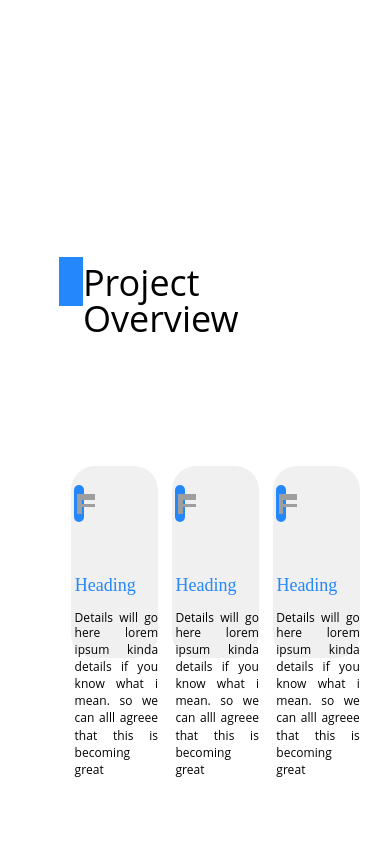
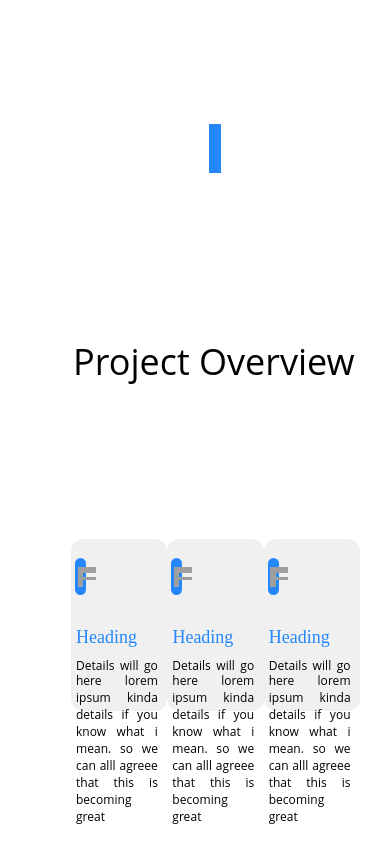
Before and after one commit to Simontagbor/portfolio_website, a Next.js app: page /photochatbot in a window 390 px wide. Shown: the part 1840-2702 px from the top of the page. After the commit the page ends 2665 px from the top, so only its background shows below. Built offline with nearby package versions, Linux system fonts and the light colour scheme; grey boxes are pictures that could not be loaded.

Commit message:
add breakpoints for info card components

```diff
--- a/src/styles/GlobalComponents/CaseStudyStyles.js
+++ b/src/styles/GlobalComponents/CaseStudyStyles.js
@@ -214,15 +214,12 @@ export const ProjectDetp = styled.div`
   margin-bottom: 10px;
 
   @media ${(props) => props.theme.breakpoints.lg} {
-
-    }
+  }
 
   @media ${(props) => props.theme.breakpoints.md} {
-
-    }
+  }
   @media ${(props) => props.theme.breakpoints.sm} {
-
-    }
+  }
 `;
 
 export const Mockup_flex2 = styled.div`
@@ -293,6 +290,11 @@ export const MacbookPro1441 = styled.div`
   background: white;
   display: flex;
   flex-direction: column;
+  @media ${(props) => props.theme.breakpoints.md} {
+    height: 640px;
+  }
+  @media ${(props) => props.theme.breakpoints.sm} {
+  }
 `;
 
 export const Overviewlg = styled.div`
@@ -304,13 +306,31 @@ export const Overviewlg = styled.div`
   flex-direction: row;
   align-items: center;
   justify-content: space-between;
+  @media ${(props) => props.theme.breakpoints.md} {
+    width: 73.31%;
+    height: 379px;
+    margin-left: 13.28%;
+    margin-top: 53px;
+    display: flex;
+    flex-direction: column;
+    justify-content: space-between;
+  }
+  @media ${(props) => props.theme.breakpoints.sm} {
+    width: 73.33%;
+    height: 394px;
+    margin-left: 13.33%;
+    margin-top: 38px;
+    display: flex;
+    flex-direction: column;
+    justify-content: space-between;
+  }
 `;
 
 export const Themelinelg = styled.div`
   width: 0%;
   height: 49px;
   border-style: solid;
-  border-width: 12px;
+  border-width: 6px;
   border-color: rgba(35.52, 134.53, 250.75, 1);
 `;
 
@@ -340,6 +360,11 @@ export const Infocardcontainer = styled.div`
   justify-content: space-between;
   margin-left: 13.03%;
   margin-top: 160px;
+
+  @media ${(props) => props.theme.breakpoints.md} {
+  }
+  @media ${(props) => props.theme.breakpoints.sm} {
+  }
 `;
 
 export const Infocard = styled.div`
@@ -350,6 +375,13 @@ export const Infocard = styled.div`
   display: flex;
   flex-direction: column;
   justify-content: space-between;
+  @media ${(props) => props.theme.breakpoints.md} {
+    width: 46.89%;
+    height: 172px;
+    border-radius: 12px 12px 12px 12px;
+  }
+  @media ${(props) => props.theme.breakpoints.sm} {
+  }
 `;
 
 export const Icon = styled.div`
@@ -397,13 +429,16 @@ export const VectorImg2 = styled.img`
 `;
 
 export const Infocardtext = styled.div`
-  width: 95.57%;
-  height: 82.02px;
-  margin-left: 4.43%;
-  margin-top: -20.14px;
+  width: 85%;
+  height: 78.02px;
+  margin: 5.43%;
   display: flex;
   flex-direction: column;
   justify-content: space-between;
+  @media ${(props) => props.theme.breakpoints.md} {
+  }
+  @media ${(props) => props.theme.breakpoints.sm} {
+  }
 `;
 
 export const Heading = styled.span`
@@ -419,6 +454,10 @@ export const Heading = styled.span`
 
   &::first-line {
     line-height: 1;
+  }
+  @media ${(props) => props.theme.breakpoints.md} {
+  }
+  @media ${(props) => props.theme.breakpoints.sm} {
   }
 `;
 
@@ -439,4 +478,8 @@ export const Details = styled.span`
   &::first-line {
     line-height: 1;
   }
+  @media ${(props) => props.theme.breakpoints.md} {
+  }
+  @media ${(props) => props.theme.breakpoints.sm} {
+  }
 `;
```
